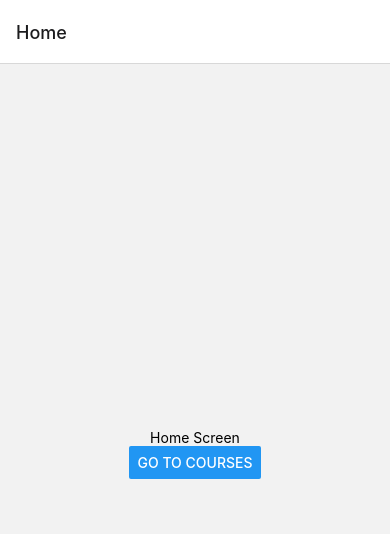
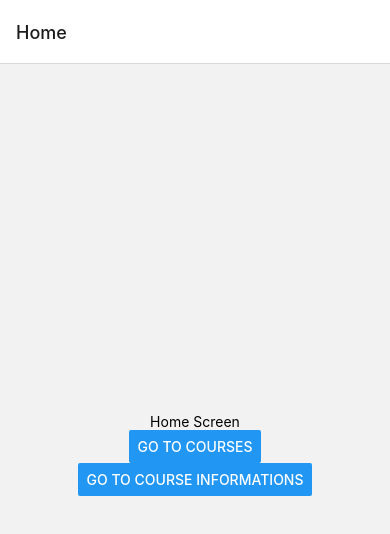
Before and after one commit to Ayalni2289/First-React-App, a React Native app in the folder firstApp/: screen /Home in a window 390 px wide. Shown: the top 534 px of the page. Built offline with nearby package versions, Linux system fonts and the light colour scheme.

Commit message:
added course Info Page.

```diff
--- a/firstApp/App.js
+++ b/firstApp/App.js
@@ -3,6 +3,7 @@ import { NavigationContainer, } from '@react-navigation/native';
 import { createNativeStackNavigator } from '@react-navigation/native-stack';
 import HomeScreen from './src/screens/homeScreen';
 import CoursesScreen from './src/screens/coursesScreen';
+import CoursesInformation from './src/screens/coursesInformation';
 
 export default function App() {
   const Stack = createNativeStackNavigator();
@@ -12,6 +13,7 @@ export default function App() {
       <Stack.Navigator initialRouteName="Home">
         <Stack.Screen name="Home" component={HomeScreen} />
         <Stack.Screen name="Courses" component={CoursesScreen} />
+        <Stack.Screen name="Courses Info" component={CoursesInformation} />
       </Stack.Navigator>
     </NavigationContainer>
   );
--- /dev/null
+++ b/firstApp/src/screens/coursesInformation.js
@@ -0,0 +1,12 @@
+import { StyleSheet, Text, View } from 'react-native'
+import React from 'react'
+
+export default function CoursesInformation() {
+  return (
+    <View>
+      <Text>coursesInformation</Text>
+    </View>
+  )
+}
+
+const styles = StyleSheet.create({})
--- a/firstApp/src/screens/homeScreen.js
+++ b/firstApp/src/screens/homeScreen.js
@@ -10,6 +10,10 @@ export default function HomeScreen({navigation}) {
         title="Go to Courses"
         onPress={() => navigation.navigate('Courses')}
       />
+      <Button
+        title="Go to Course Informations"
+        onPress={() => navigation.navigate('Courses Info')}
+      />
     </View>
   )
 }
```
